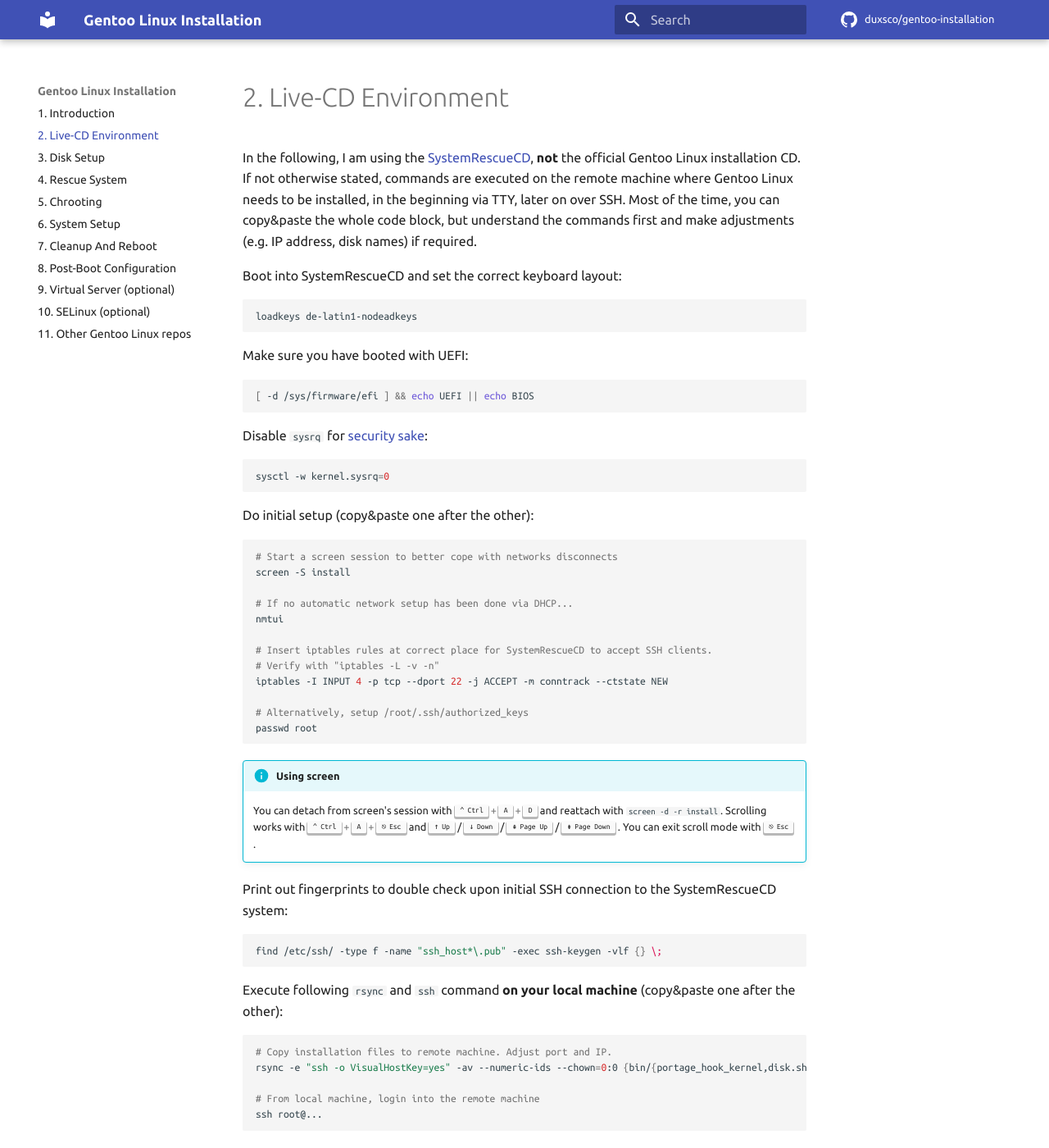
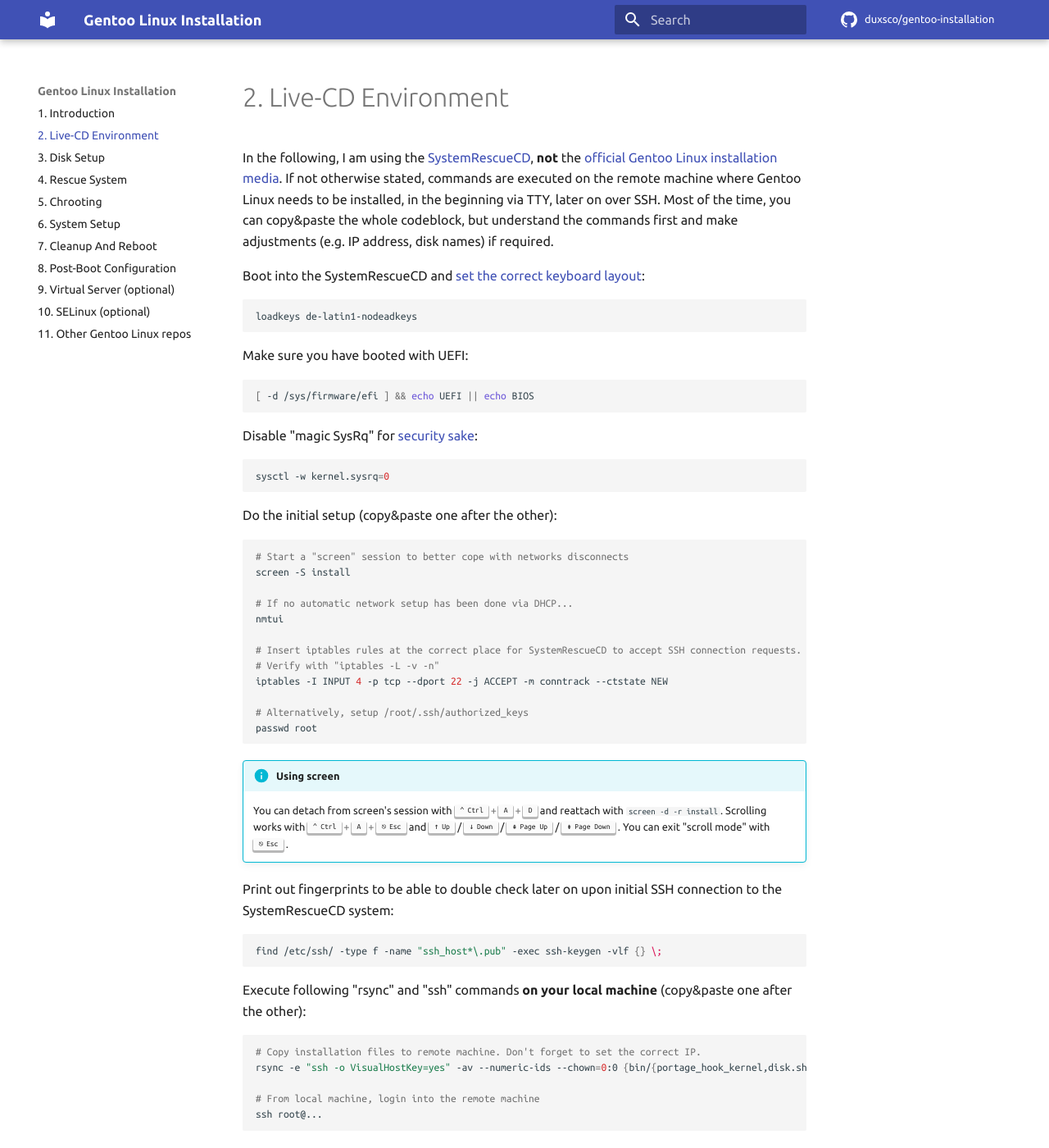
Before and after one commit to duxsco/gentoo-installation, an MkDocs documentation site: the page built from docs/live-cd_environment.md, in a window 1280 px wide and 1400 px high. Shown: the whole window at 82% size. Built offline with MkDocs 1.6.1 and Material for MkDocs 9.7.7, drawn with Linux system fonts in a browser that asks for light colours; comment, search, counter and statistics services are not loaded; some of the changed text lies outside the part shown.

Commit message:
Update "2. Live-CD Environment"

````diff
--- a/docs/live-cd_environment.md
+++ b/docs/live-cd_environment.md
@@ -1,6 +1,6 @@
-In the following, I am using the [SystemRescueCD](https://www.system-rescue.org/), **not** the official Gentoo Linux installation CD. If not otherwise stated, commands are executed on the remote machine where Gentoo Linux needs to be installed, in the beginning via TTY, later on over SSH. Most of the time, you can copy&paste the whole code block, but understand the commands first and make adjustments (e.g. IP address, disk names) if required.
+In the following, I am using the [SystemRescueCD](https://www.system-rescue.org/), **not** the [official Gentoo Linux installation media](https://www.gentoo.org/downloads/). If not otherwise stated, commands are executed on the remote machine where Gentoo Linux needs to be installed, in the beginning via TTY, later on over SSH. Most of the time, you can copy&paste the whole codeblock, but understand the commands first and make adjustments (e.g. IP address, disk names) if required.
 
-Boot into SystemRescueCD and set the correct keyboard layout:
+Boot into the SystemRescueCD and [set the correct keyboard layout](https://man7.org/linux/man-pages/man1/loadkeys.1.html):
 
 ```shell
 loadkeys de-latin1-nodeadkeys
@@ -12,22 +12,22 @@ Make sure you have booted with UEFI:
 [ -d /sys/firmware/efi ] && echo UEFI || echo BIOS
 ```
 
-Disable `sysrq` for [security sake](https://wiki.gentoo.org/wiki/Vlock#Disable_SysRq_key):
+Disable "magic SysRq" for [security sake](https://wiki.gentoo.org/wiki/Vlock#Disable_SysRq_key):
 
 ```shell
 sysctl -w kernel.sysrq=0
 ```
 
-Do initial setup (copy&paste one after the other):
+Do the initial setup (copy&paste one after the other):
 
 ```shell
-# Start a screen session to better cope with networks disconnects
+# Start a "screen" session to better cope with networks disconnects
 screen -S install
 
 # If no automatic network setup has been done via DHCP...
 nmtui
 
-# Insert iptables rules at correct place for SystemRescueCD to accept SSH clients.
+# Insert iptables rules at the correct place for SystemRescueCD to accept SSH connection requests.
 # Verify with "iptables -L -v -n"
 iptables -I INPUT 4 -p tcp --dport 22 -j ACCEPT -m conntrack --ctstate NEW
 
@@ -36,25 +36,25 @@ passwd root
 ```
 
 !!! info "Using screen"
-    You can detach from screen's session with ++ctrl+a+d++ and reattach with `screen -d -r install`. Scrolling works with ++ctrl+a+esc++ and ++up++ / ++down++ / ++page-up++ / ++page-down++ . You can exit scroll mode with ++esc++ .
+    You can detach from screen's session with ++ctrl+a+d++ and reattach with `screen -d -r install`. Scrolling works with ++ctrl+a+esc++ and ++up++ / ++down++ / ++page-up++ / ++page-down++ . You can exit "scroll mode" with ++esc++ .
 
-Print out fingerprints to double check upon initial SSH connection to the SystemRescueCD system:
+Print out fingerprints to be able to double check later on upon initial SSH connection to the SystemRescueCD system:
 
 ```shell
 find /etc/ssh/ -type f -name "ssh_host*\.pub" -exec ssh-keygen -vlf {} \;
 ```
 
-Execute following `rsync` and `ssh` command **on your local machine** (copy&paste one after the other):
+Execute following "rsync" and "ssh" commands **on your local machine** (copy&paste one after the other):
 
 ```shell
-# Copy installation files to remote machine. Adjust port and IP.
+# Copy installation files to remote machine. Don't forget to set the correct IP.
 rsync -e "ssh -o VisualHostKey=yes" -av --numeric-ids --chown=0:0 {bin/{portage_hook_kernel,disk.sh,fetch_files.sh,firewall.nft,firewall.sh},overlay} root@XXX:/tmp/
 
 # From local machine, login into the remote machine
 ssh root@...
 ```
 
-Resume `screen`:
+Resume "screen":
 
 ```shell
 screen -d -r install
@@ -73,7 +73,7 @@ passwd root
 vlock -a
 ```
 
-Set date if system time is not correct:
+[Set the date and time](https://wiki.gentoo.org/wiki/Handbook:AMD64/Full/Installation#Setting_the_date_and_time) if the current system time is not correct:
 
 ```shell
 ! grep -q -w "hypervisor" <(grep "^flags[[:space:]]*:[[:space:]]*" /proc/cpuinfo) && \
@@ -81,7 +81,7 @@ Set date if system time is not correct:
 date --utc MMDDhhmmYYYY
 ```
 
-Update the hardware clock:
+Update the [hardware clock](https://wiki.gentoo.org/wiki/System_time#Hardware_clock):
 
 ```shell
 ! grep -q -w "hypervisor" <(grep "^flags[[:space:]]*:[[:space:]]*" /proc/cpuinfo) && \
````
Also changed, not shown: other parts of docs/live-cd_environment.md (+2 -2 lines).
